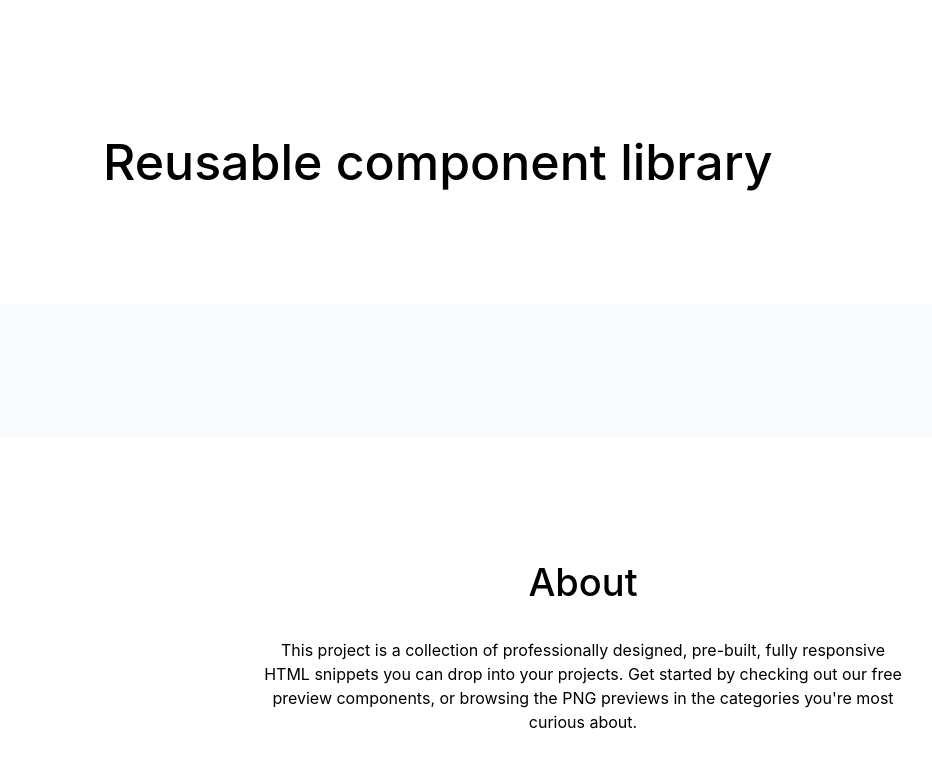
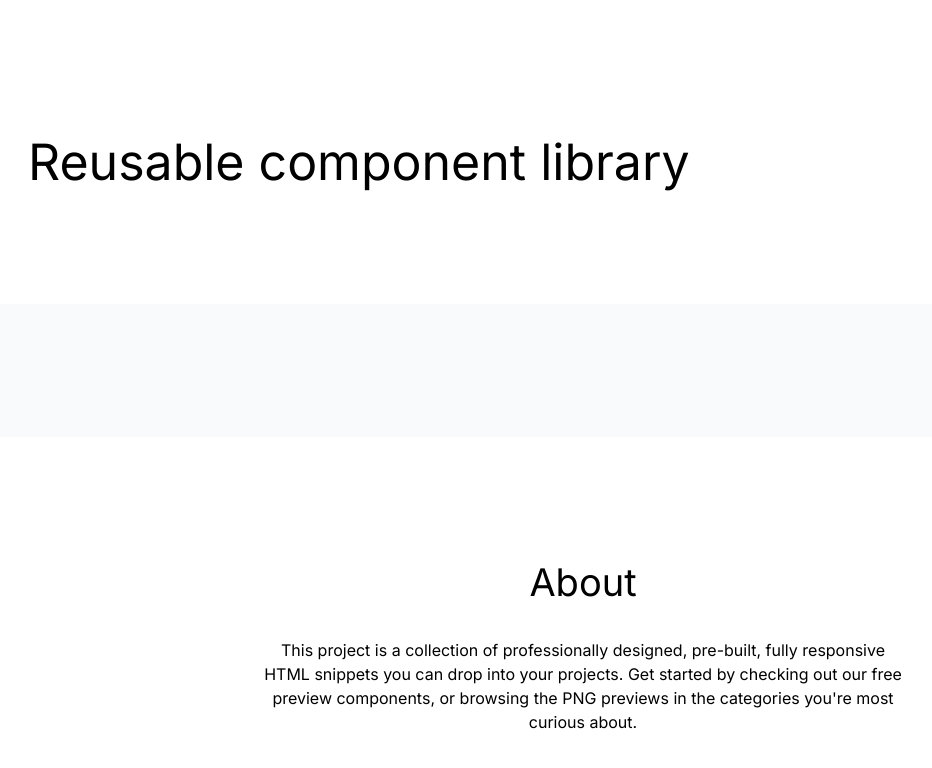
Before and after one commit to js-tasks-ru/htmlcss-20220317_maksim96, a website: page index.html in a window 1280 px wide. Shown: the whole page, without its empty margins (57-989 px from the left). Drawn offline with Linux system fonts and the light colour scheme.

Commit message:
Styles for common page

```diff
--- a/assets/css/main.css
+++ b/assets/css/main.css
@@ -18,7 +18,3 @@
     --primary: var(--blue);
     --secondary: var(--purple);
 }
-
-* {
-    font-family: 'Roboto', sans-serif;
-}
--- /dev/null
+++ b/components/container/container.css
@@ -0,0 +1,4 @@
+.container {
+    max-width: 1110px;
+    margin: 0 auto;
+}
--- a/components/footer/footer.css
+++ b/components/footer/footer.css
@@ -3,6 +3,7 @@
     flex-direction: column;
     align-items: center;
     padding: 50px 0;
+    background: var(--white);
 }
 
 .footer__content {
@@ -10,7 +11,7 @@
 }
 
 .footer__title {
-    font-family: Inter, serif;
+    font-family: 'Inter', serif;
     font-size: 38px;
     font-style: normal;
     font-weight: 500;
@@ -20,7 +21,7 @@
 }
 
 .footer__description {
-    font-family: Inter, serif;
+    font-family: 'Inter', serif;
     font-size: 16px;
     font-style: normal;
     font-weight: 400;
--- a/components/header/header.css
+++ b/components/header/header.css
@@ -1,10 +1,10 @@
 .header {
-    display: flex;
-    padding: 96px 160px 77px;
+    padding: 96px 0 77px;
+    background: var(--white);
 }
 
 .header__title {
-    font-family: Inter, serif;
+    font-family: 'Inter', serif;
     font-size: 50px;
     font-style: normal;
     font-weight: 500;
--- a/index.html
+++ b/index.html
@@ -5,32 +5,45 @@
     <link rel="stylesheet" href="./assets/css/normalize.css">
     <link rel="stylesheet" href="./assets/css/main.css">
     <link rel="stylesheet" href="./components/page/page.css">
+    <link rel="stylesheet" href="./components/container/container.css">
     <link rel="stylesheet" href="./components/header/header.css">
     <link rel="stylesheet" href="./components/main/main.css">
     <link rel="stylesheet" href="./components/footer/footer.css">
+    <link rel="stylesheet" href="https://fonts.googleapis.com/css?family=Inter">
 </head>
 
-<body class="page">
+<body>
+<div class="page">
     <header class="header">
+        <div class="container">
             <h1 class="header__title">
                 Reusable component library
             </h1>
+        </div>
     </header>
     <main class="main">
+        <div class="container">
 
+        </div>
     </main>
     <footer class="footer">
+        <div class="container">
             <div class="footer__content">
                 <h2 class="footer__title footer__title_position">
                     About
                 </h2>
                 <p class="footer__description">
-            This project is a collection of professionally designed, pre-built, fully responsive HTML snippets you can
-            drop into your projects. Get started by checking out our free preview components, or browsing the PNG
+                    This project is a collection of professionally designed, pre-built, fully responsive HTML snippets
+                    you
+                    can
+                    drop into your projects. Get started by checking out our free preview components, or browsing the
+                    PNG
                     previews in
                     the categories you're most curious about.
                 </p>
             </div>
+        </div>
     </footer>
+</div>
 </body>
 </html>
```
Lines whose indentation alone changed are shown as unchanged.
